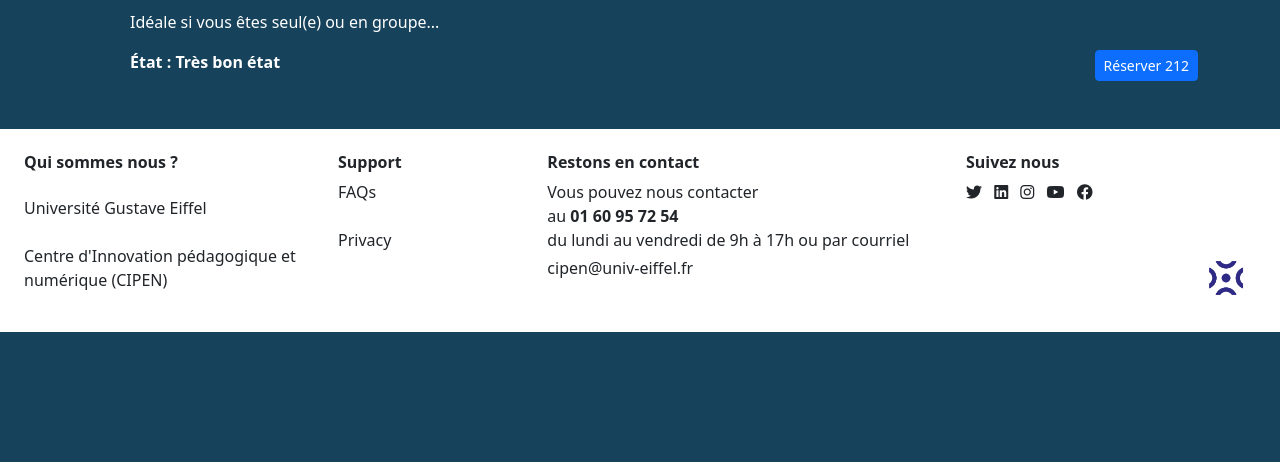
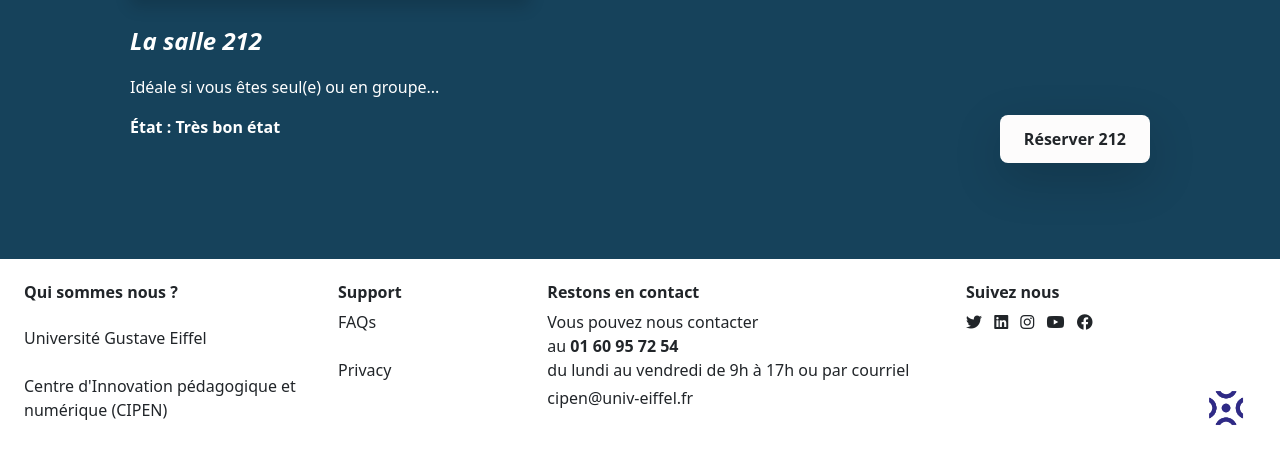
Before and after one commit to MLoks77/SAE203, a PHP site: page /php/Reserver.php in a window 1280 px wide. Shown: the part 1447-1909 px from the top of the page. Before the commit the page ends 1779 px from the top, so only its background shows below. Run offline with PHP 8.4, Linux system fonts and the light colour scheme; a user stored in the database is signed in; data comes from the database, SQL or seed files in the repository.

Commit message:
rectification de style bouton Reserver

```diff
--- a/css/Reserver.css
+++ b/css/Reserver.css
@@ -14,7 +14,6 @@ td{
     background-color: #16425B;
 }
 
-/* Onglets identiques à la page admin */
 .nav-pills .nav-link {
     color: #16425B;
     background: #e3f2fd;
--- a/php/Reserver.php
+++ b/php/Reserver.php
@@ -100,7 +100,7 @@ $materielsSalle = $stmtSalle->fetchAll(PDO::FETCH_ASSOC);
                                 <form action="ajouter_panier.php" method="post" class="d-inline" onsubmit="return ajouterAuPanier(this);">
                                     <input type="hidden" name="id" value="<?= htmlspecialchars($row['ID']) ?>">
                                     <input type="hidden" name="nom" value="<?= 'Salle '.htmlspecialchars($row['ID']) ?>">
-                                    <button type="submit" class="btn btn-primary btn-sm">
+                                    <button type="submit" class="btn  text-dark me-5 shadow-lg mb-5 btn-reserver">
                                         Réserver <?= htmlspecialchars($row['ID']) ?>
                                     </button>
                                 </form>
@@ -142,7 +142,7 @@ $materielsSalle = $stmtSalle->fetchAll(PDO::FETCH_ASSOC);
                                     <input type="hidden" name="id" value="<?= htmlspecialchars($row['ID_materiel'] ?? $row['ID']) ?>">
                                     <input type="hidden" name="nom" value="<?= htmlspecialchars($row['Reference'] ?? ('Salle '.$row['ID'])) ?>">
                                     <input type="hidden" name="quantite" value="1">
-                                    <button type="submit" class="btn btn-primary btn-sm">
+                                    <button type="submit" class="btn  text-dark me-5 shadow-lg mb-5 btn-reserver">
                                         Réserver
                                     </button>
                                 </form>
@@ -184,7 +184,7 @@ $materielsSalle = $stmtSalle->fetchAll(PDO::FETCH_ASSOC);
                                     <input type="hidden" name="id" value="<?= htmlspecialchars($row['ID_materiel'] ?? $row['ID']) ?>">
                                     <input type="hidden" name="nom" value="<?= htmlspecialchars($row['Reference'] ?? ('Salle '.$row['ID'])) ?>">
                                     <input type="hidden" name="quantite" value="1">
-                                    <button type="submit" class="btn btn-primary btn-sm">
+                                    <button type="submit" class="btn  text-dark me-5 shadow-lg mb-5 btn-reserver">
                                         Réserver
                                     </button>
                                 </form>
```
